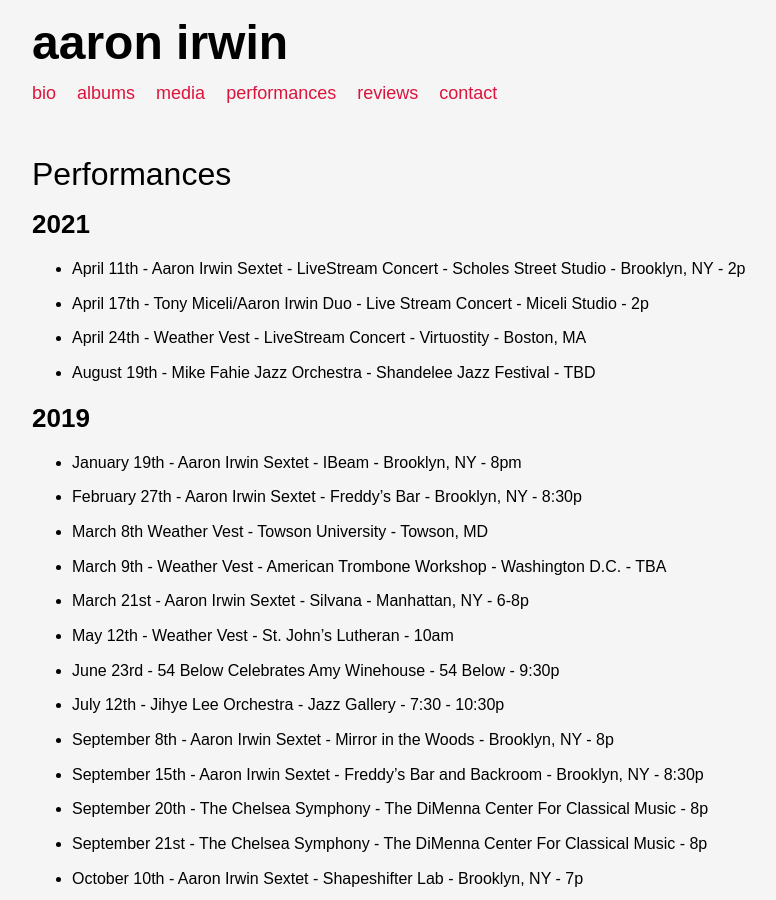
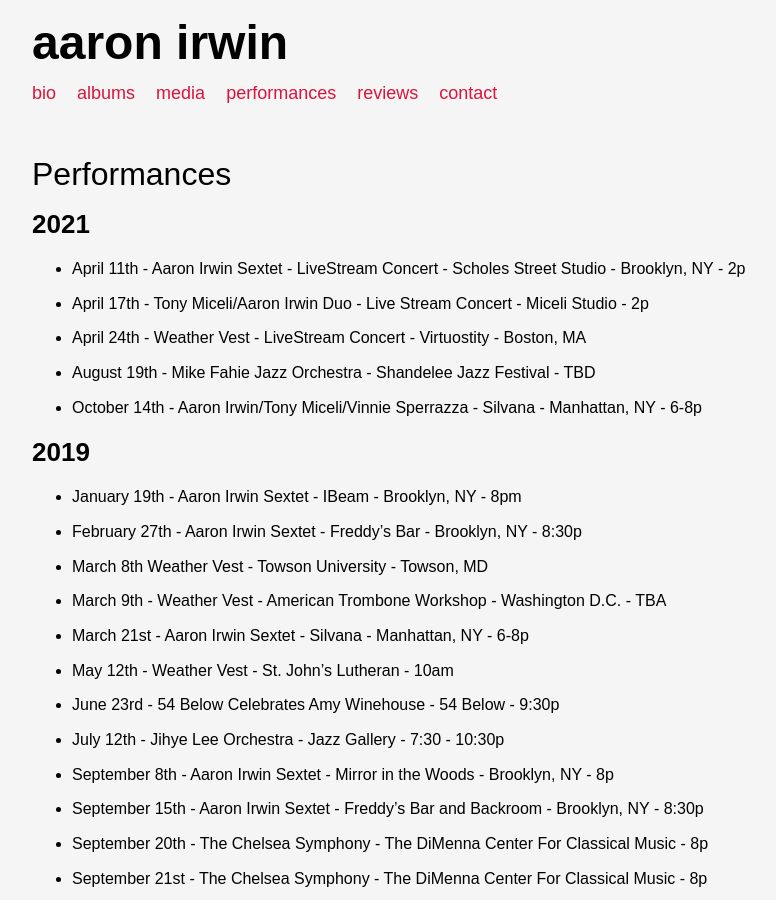
Before and after one commit to ryanve/aaronirwin.com, a Jekyll site: the page built from performances.md, in a window 1280 px wide and 900 px high. Shown: the whole window, without its empty margins (128-904 px from the left). Built offline with Jekyll 4.4.1, drawn with Linux system fonts in a browser that asks for light colours.

Commit message:
Update performances.md (#117)

```diff
--- a/performances.md
+++ b/performances.md
@@ -11,6 +11,7 @@ title: Performances
 - April 17th - Tony Miceli/Aaron Irwin Duo - Live Stream Concert - Miceli Studio - 2p
 - April 24th - Weather Vest - LiveStream Concert - Virtuostity - Boston, MA
 - August 19th - Mike Fahie Jazz Orchestra - Shandelee Jazz Festival - TBD
+- October 14th - Aaron Irwin/Tony Miceli/Vinnie Sperrazza - Silvana - Manhattan, NY - 6-8p
 
 
 ## 2019
```
